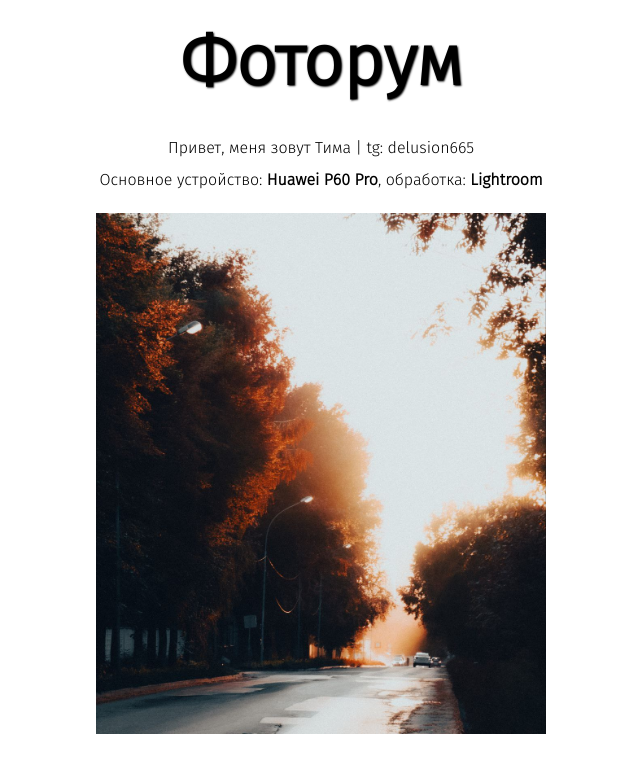
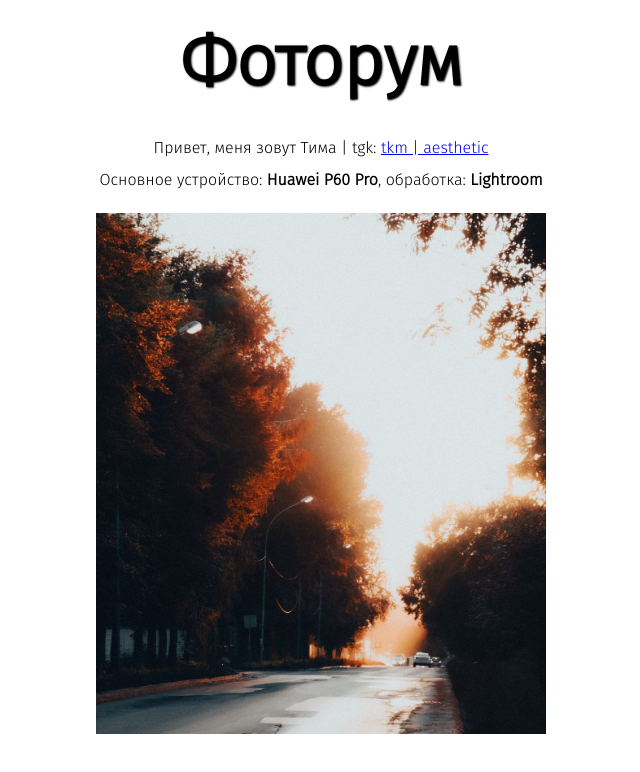
Before and after one commit to charles-xxxavier/charles-xxxavier.github.io, a plain HTML site: page index.html in a window 1280 px wide. Shown: the whole page, without its empty margins (319-959 px from the left). Drawn offline with Linux system fonts and the light colour scheme.

Commit message:
Update index.html

```diff
--- a/index.html
+++ b/index.html
@@ -15,7 +15,7 @@
 
   <body>
     <h1>Фоторум </h1>
-    <p>Привет, меня зовут Тима | tg: delusion665</p>
+    <p>Привет, меня зовут Тима | tgk: <a href="https://t.me/tkm_v1" target="_blank">tkm | aesthetic</a></p>
     <p>Основное устройство:<strong> Huawei P60 Pro</strong>, обработка: <strong>Lightroom</strong> </p>
     <img src="images/firefox-icon.png" alt="Photo of road among trees with orange sunlight" />
     <script src="scripts/main.js"></script>
```
